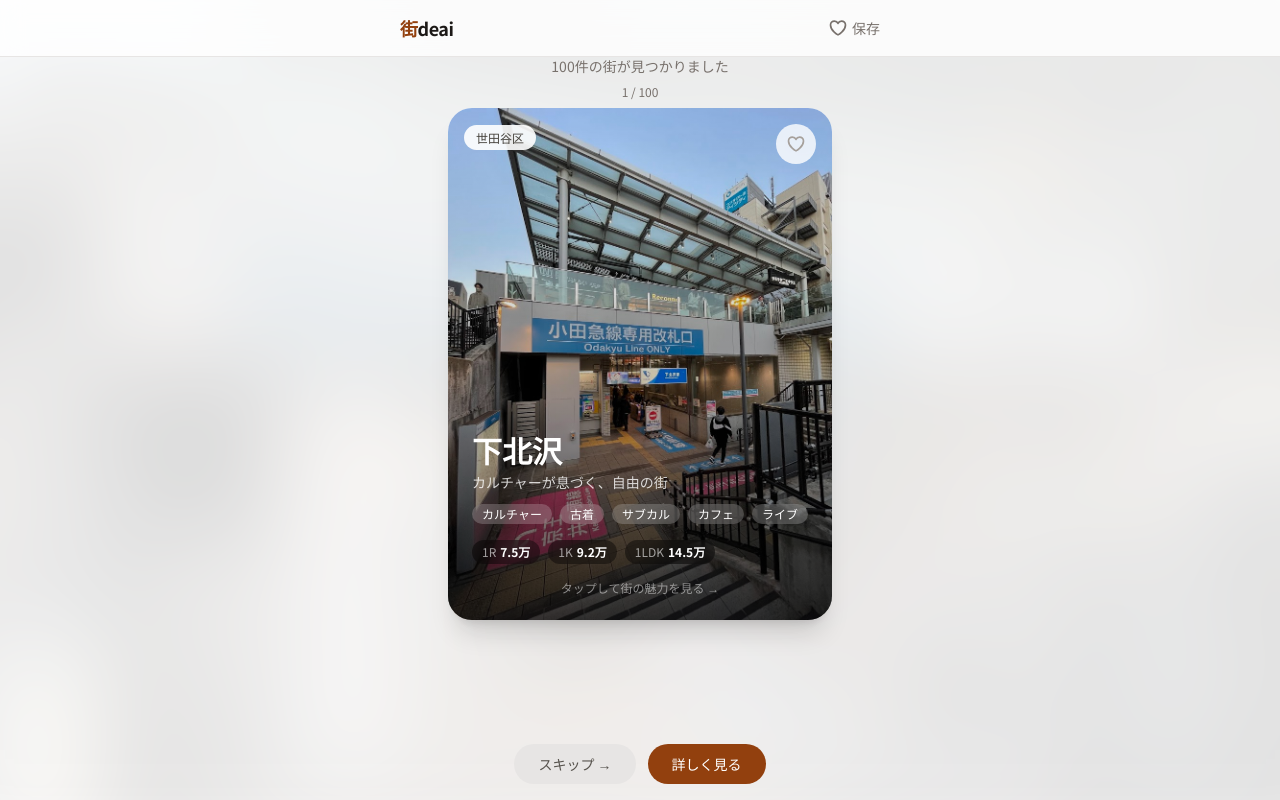
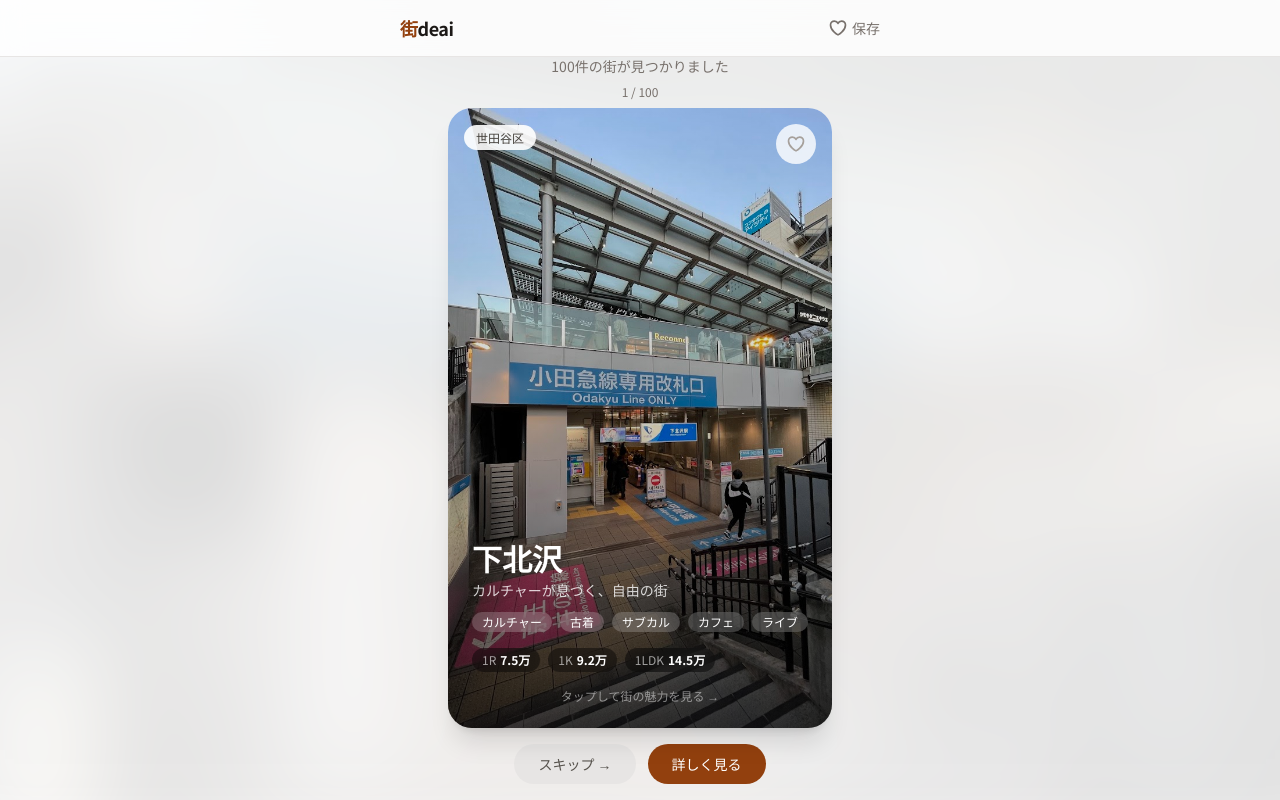
Before and after one commit to tsukky739-0211/machi-deai, a Next.js app: page /discover in a window 1280 px wide. Built offline with nearby package versions, Linux system fonts and the light colour scheme; no server answers.

Commit message:
fix: カードを親コンテナの高さいっぱいに伸ばす（aspect-ratio → h-full）

```diff
--- a/src/components/SwipeStack.tsx
+++ b/src/components/SwipeStack.tsx
@@ -141,7 +141,7 @@
       </div>
 
       {/* カードスタック */}
-      <div className="relative w-full flex-1">
+      <div className="relative w-full flex-1 min-h-0">
         {/* 次のカード（背景） */}
         {nextTown && (
           <div className="absolute inset-0 scale-95 opacity-60">
--- a/src/components/TownCard.tsx
+++ b/src/components/TownCard.tsx
@@ -11,7 +11,7 @@
 export default function TownCard({ town, onTap }: TownCardProps) {
   return (
     <div
-      className="relative w-full aspect-[3/4] rounded-3xl overflow-hidden shadow-xl bg-card-bg cursor-pointer no-select"
+      className="relative w-full h-full rounded-3xl overflow-hidden shadow-xl bg-card-bg cursor-pointer no-select"
       onClick={onTap}
     >
       {/* 背景画像 or カラーグラデーション */}
```
